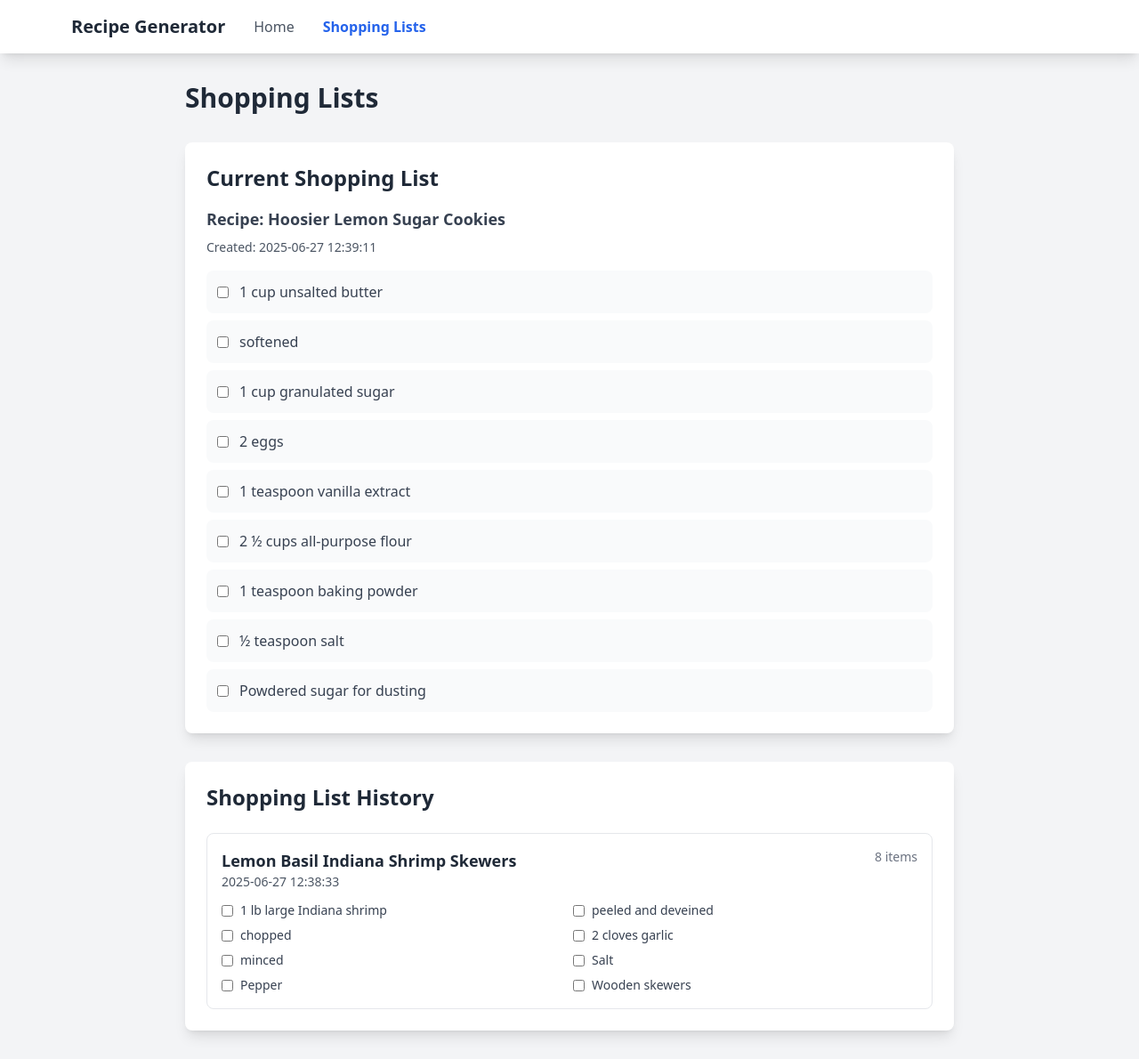
After one commit to mlumbera/tp_hackathon, a Flask app: page /shopping-lists in a window 1280 px wide. The commit adds this page. Shown: the whole page at 89% size. Run offline with Flask 3, Linux system fonts and the light colour scheme; some libraries are stand-ins or nearby versions.

Commit message:
added shopping list functionality

```diff
--- a/flask_app/app.py
+++ b/flask_app/app.py
@@ -1,6 +1,9 @@
-from flask import Flask, render_template, request
+from flask import Flask, render_template, request, jsonify, redirect, url_for
 import sys
 import os
+import re
+from datetime import datetime
+import json
 
 # Add the chatbot_utils directory to the path so we can import from it
 sys.path.append(os.path.join(os.path.dirname(__file__), '..', 'chatbot_utils'))
@@ -8,28 +11,149 @@ from chatgpt import ask_llm
 
 app = Flask(__name__)
 
+# Simple in-memory storage for shopping lists (in production, use a database)
+SHOPPING_LISTS_FILE = 'shopping_lists.json'
+
+def load_shopping_lists():
+	"""
+	Load shopping lists from file
+	"""
+	try:
+		if os.path.exists(SHOPPING_LISTS_FILE):
+			with open(SHOPPING_LISTS_FILE, 'r') as f:
+				return json.load(f)
+	except Exception as e:
+		print(f"Error loading shopping lists: {e}")
+	return []
+
+def save_shopping_lists(shopping_lists):
+	"""
+	Save shopping lists to file
+	"""
+	try:
+		with open(SHOPPING_LISTS_FILE, 'w') as f:
+			json.dump(shopping_lists, f, indent=2)
+	except Exception as e:
+		print(f"Error saving shopping lists: {e}")
+
+def extract_recipe_ingredients(recipe_text):
+	"""
+	Extract ingredients from recipe text using LLM
+	Returns a list of ingredient strings
+	"""
+	prompt = f"""Extract ONLY the ingredients needed for this recipe.
+	Return them as a simple comma-separated list with no additional text.
+	Recipe: {recipe_text}"""
+
+	ingredients_response = ask_llm(prompt)
+	# Clean up the response and split by commas
+	ingredients = [i.strip() for i in ingredients_response.split(',') if i.strip()]
+	return ingredients
+
+def generate_shopping_list(recipe_text, user_ingredients):
+	"""
+	Generate shopping list by comparing recipe ingredients with user ingredients
+	Returns list of ingredients user needs to buy
+	"""
+	recipe_ingredients = extract_recipe_ingredients(recipe_text)
+	user_ingredients_lower = [i.lower().strip() for i in user_ingredients]
+
+	shopping_list = []
+	for ingredient in recipe_ingredients:
+		ingredient_lower = ingredient.lower().strip()
+		# Check if user has this ingredient (simple substring matching)
+		has_ingredient = any(user_ingredient in ingredient_lower or ingredient_lower in user_ingredient
+						   for user_ingredient in user_ingredients_lower)
+		if not has_ingredient:
+			shopping_list.append(ingredient)
+
+	return shopping_list
+
+def extract_recipe_name(recipe_text):
+	"""
+	Extract recipe name from recipe text using LLM
+	"""
+	prompt = f"""Extract ONLY the name/title of this recipe.
+	Return just the name, no additional text.
+	Recipe: {recipe_text}"""
+
+	name_response = ask_llm(prompt)
+	return name_response.strip()
+
 @app.route('/')
 def index():
-    return render_template('index.html')
+	return render_template('index.html')
 
 @app.route('/recipe', methods=['POST'])
 def recipe():
-    ingredient_str = request.form.get('ingredients', '')
-    notes = request.form.get('notes', '')
-    ingredients = [i.strip() for i in ingredient_str.split(',') if i.strip()]
+	ingredient_str = request.form.get('ingredients', '')
+	notes = request.form.get('notes', '')
+	ingredients = [i.strip() for i in ingredient_str.split(',') if i.strip()]
 
-    # Generate recipe using LLM
-    if ingredients:
-        prompt = f"Suggest a local Indiana-inspired recipe using {', '.join(ingredients)}"
-        if notes:
-            prompt += f", with the following notes: {notes}"
-        prompt += ". Provide ingredients and simple, numbered steps."
+	# Generate recipe using LLM
+	if ingredients:
+		prompt = f"Suggest a local Indiana-inspired recipe using {', '.join(ingredients)}"
+		if notes:
+			prompt += f", with the following notes: {notes}"
+		prompt += ". Provide ingredients and simple, numbered steps."
 
-        recipe = ask_llm(prompt)
-    else:
-        recipe = "Please provide some ingredients to generate a recipe."
+		recipe = ask_llm(prompt)
+	else:
+		recipe = "Please provide some ingredients to generate a recipe."
 
-    return render_template('recipe.html', ingredients=ingredients, notes=notes, recipe=recipe)
+	return render_template('recipe.html', ingredients=ingredients, notes=notes, recipe=recipe)
+
+@app.route('/shopping-list', methods=['POST'])
+def shopping_list():
+	"""
+	Generate shopping list and redirect to shopping list page
+	"""
+	recipe_text = request.form.get('recipe', '')
+	user_ingredients = request.form.get('ingredients', '').split(',')
+	user_ingredients = [i.strip() for i in user_ingredients if i.strip()]
+	notes = request.form.get('notes', '')
+
+	if not recipe_text:
+		return redirect(url_for('shopping_lists'))
+
+	# Generate shopping list
+	shopping_items = generate_shopping_list(recipe_text, user_ingredients)
+	recipe_name = extract_recipe_name(recipe_text)
+
+	# Create shopping list entry
+	shopping_list_entry = {
+		'id': datetime.now().strftime('%Y%m%d_%H%M%S'),
+		'recipe_name': recipe_name,
+		'recipe_text': recipe_text,
+		'user_ingredients': user_ingredients,
+		'notes': notes,
+		'shopping_items': shopping_items,
+		'created_at': datetime.now().strftime('%Y-%m-%d %H:%M:%S')
+	}
+
+	# Load existing lists and add new one
+	shopping_lists = load_shopping_lists()
+	shopping_lists.insert(0, shopping_list_entry)  # Add to beginning
+	save_shopping_lists(shopping_lists)
+
+	return redirect(url_for('shopping_lists'))
+
+@app.route('/shopping-lists')
+def shopping_lists():
+	"""
+	Shopping list page with history
+	"""
+	shopping_lists = load_shopping_lists()
+
+	# Get current list (most recent)
+	current_list = shopping_lists[0] if shopping_lists else None
+
+	# Get history (all except current)
+	history_lists = shopping_lists[1:] if len(shopping_lists) > 1 else []
+
+	return render_template('shopping_list.html',
+						 current_list=current_list,
+						 shopping_lists=history_lists)
 
 if __name__ == '__main__':
-    app.run(debug=True, port=8080)
+	app.run(debug=True, port=8080)
--- /dev/null
+++ b/flask_app/shopping_lists.json
@@ -0,0 +1,44 @@
+[
+  {
+    "id": "20250627_123911",
+    "recipe_name": "Hoosier Lemon Sugar Cookies",
+    "recipe_text": "Recipe: Hoosier Lemon Sugar Cookies\r\n\r\nIngredients:\r\n1. 1 cup unsalted butter, softened\r\n2. 1 cup granulated sugar\r\n3. Zest of 1 lemon\r\n4. 2 eggs\r\n5. 1 teaspoon vanilla extract\r\n6. 2 \u00bd cups all-purpose flour\r\n7. 1 teaspoon baking powder\r\n8. \u00bd teaspoon salt\r\n9. Juice of \u00bd lemon\r\n10. Powdered sugar for dusting\r\n\r\nSteps:\r\n1. Preheat your oven to 350\u00b0F (180\u00b0C) and line a baking sheet with parchment paper.\r\n2. In a large bowl, cream together the butter and granulated sugar until light and fluffy.\r\n3. Add the lemon zest, eggs, and vanilla extract. Mix until well combined.\r\n4. In a separate bowl, whisk together the flour, baking powder, and salt.\r\n5. Gradually add the dry ingredients to the wet ingredients, mixing until a dough forms.\r\n6. Add the lemon juice and mix until incorporated.\r\n7. Using a cookie scoop or spoon, scoop out dough and roll into balls. Place them on the prepared baking sheet.\r\n8. Flatten each ball slightly with the bottom of a glass or your fingers.\r\n9. Bake in the preheated oven for 10-12 minutes or until the edges are lightly golden.\r\n10. Remove from the oven and let the cookies cool on the baking sheet for a few minutes before transferring to a wire rack to cool completely.\r\n11. Once cooled, dust the cookies with powdered sugar.\r\n12. Enjoy your delicious Hoosier Lemon Sugar Cookies with a glass of cold milk or a cup of coffee.",
+    "user_ingredients": [
+      "lemon"
+    ],
+    "notes": "make something new",
+    "shopping_items": [
+      "1 cup unsalted butter",
+      "softened",
+      "1 cup granulated sugar",
+      "2 eggs",
+      "1 teaspoon vanilla extract",
+      "2 \u00bd cups all-purpose flour",
+      "1 teaspoon baking powder",
+      "\u00bd teaspoon salt",
+      "Powdered sugar for dusting"
+    ],
+    "created_at": "2025-06-27 12:39:11"
+  },
+  {
+    "id": "20250627_123833",
+    "recipe_name": "Lemon Basil Indiana Shrimp Skewers",
+    "recipe_text": "**Lemon Basil Indiana Shrimp Skewers**\r\n\r\n**Ingredients:**\r\n1. 1 lb large Indiana shrimp, peeled and deveined\r\n2. 1/4 cup lemon juice\r\n3. Zest of 1 lemon\r\n4. 1/4 cup fresh basil leaves, chopped\r\n5. 2 cloves garlic, minced\r\n6. Salt and pepper to taste\r\n7. Wooden skewers, soaked in water for 30 minutes\r\n\r\n**Instructions:**\r\n1. In a bowl, mix together lemon juice, lemon zest, basil, garlic, salt, and pepper to create a marinade.\r\n2. Add the peeled shrimp to the marinade and toss to coat. Let the shrimp marinate in the refrigerator for 30 minutes.\r\n3. Preheat your grill or grill pan over medium-high heat.\r\n4. Thread the marinated shrimp onto the soaked skewers.\r\n5. Place the shrimp skewers on the grill and cook for 2-3 minutes per side, or until the shrimp are pink and cooked through.\r\n6. Serve the Lemon Basil Indiana Shrimp Skewers hot with a squeeze of fresh lemon juice and garnish with additional basil leaves.\r\n7. Enjoy your exotic Indiana-inspired dish!",
+    "user_ingredients": [
+      "lemon",
+      "basil"
+    ],
+    "notes": "Make something exotic",
+    "shopping_items": [
+      "1 lb large Indiana shrimp",
+      "peeled and deveined",
+      "chopped",
+      "2 cloves garlic",
+      "minced",
+      "Salt",
+      "Pepper",
+      "Wooden skewers"
+    ],
+    "created_at": "2025-06-27 12:38:33"
+  }
+]
--- /dev/null
+++ b/flask_app/templates/shopping_list.html
@@ -0,0 +1,93 @@
+<!doctype html>
+<html lang="en">
+<head>
+  <meta charset="utf-8">
+  <title>Shopping Lists</title>
+  <meta name="viewport" content="width=device-width, initial-scale=1">
+  <script src="https://cdn.tailwindcss.com"></script>
+</head>
+<body class="bg-gray-100 min-h-screen">
+  <!-- Navigation Bar -->
+  <nav class="bg-white shadow-lg">
+    <div class="max-w-6xl mx-auto px-4">
+      <div class="flex justify-between items-center py-4">
+        <div class="flex items-center space-x-8">
+          <a href="/" class="text-xl font-bold text-gray-800 hover:text-blue-600 transition-colors">
+            Recipe Generator
+          </a>
+          <a href="/" class="text-gray-600 hover:text-blue-600 transition-colors">
+            Home
+          </a>
+          <a href="/shopping-lists" class="text-blue-600 font-semibold">
+            Shopping Lists
+          </a>
+        </div>
+      </div>
+    </div>
+  </nav>
+
+  <div class="max-w-4xl mx-auto px-4 py-8">
+    <h1 class="text-3xl font-bold text-gray-800 mb-8">Shopping Lists</h1>
+
+    <!-- Current Shopping List -->
+    {% if current_list %}
+    <div class="bg-white rounded-lg shadow-lg p-6 mb-8">
+      <h2 class="text-2xl font-bold mb-4 text-gray-800">Current Shopping List</h2>
+      <div class="mb-4">
+        <h3 class="font-semibold text-lg mb-2 text-gray-700">Recipe: {{ current_list.recipe_name }}</h3>
+        <p class="text-gray-600 text-sm">Created: {{ current_list.created_at }}</p>
+      </div>
+
+      {% if current_list.shopping_items %}
+      <div class="space-y-2">
+        {% for item in current_list.shopping_items %}
+        <div class="flex items-center space-x-3 p-3 bg-gray-50 rounded-lg">
+          <input type="checkbox" class="rounded border-gray-300 text-green-600 focus:ring-green-500">
+          <span class="text-gray-700">{{ item }}</span>
+        </div>
+        {% endfor %}
+      </div>
+      {% else %}
+      <p class="text-gray-600">Great! You have all the ingredients you need.</p>
+      {% endif %}
+    </div>
+    {% endif %}
+
+    <!-- Shopping List History -->
+    <div class="bg-white rounded-lg shadow-lg p-6">
+      <h2 class="text-2xl font-bold mb-6 text-gray-800">Shopping List History</h2>
+
+      {% if shopping_lists %}
+      <div class="space-y-4">
+        {% for list in shopping_lists %}
+        <div class="border border-gray-200 rounded-lg p-4 hover:bg-gray-50 transition-colors">
+          <div class="flex justify-between items-start mb-3">
+            <div>
+              <h3 class="font-semibold text-lg text-gray-800">{{ list.recipe_name }}</h3>
+              <p class="text-gray-600 text-sm">{{ list.created_at }}</p>
+            </div>
+            <span class="text-sm text-gray-500">{{ list.shopping_items|length }} items</span>
+          </div>
+
+          {% if list.shopping_items %}
+          <div class="grid grid-cols-1 md:grid-cols-2 gap-2">
+            {% for item in list.shopping_items %}
+            <div class="flex items-center space-x-2">
+              <input type="checkbox" class="rounded border-gray-300 text-green-600 focus:ring-green-500">
+              <span class="text-gray-700 text-sm">{{ item }}</span>
+            </div>
+            {% endfor %}
+          </div>
+          {% else %}
+          <p class="text-gray-600 text-sm">No additional ingredients needed</p>
+          {% endif %}
+        </div>
+        {% endfor %}
+      </div>
+      {% else %}
+      <p class="text-gray-600 text-center py-8">No shopping lists yet. Generate a recipe to create your first shopping list!</p>
+      {% endif %}
+    </div>
+  </div>
+</body>
+</html>
```
Also changed, not shown: flask_app/templates/index.html (+23 -1 lines), flask_app/templates/recipe.html (+34 -1 lines).
